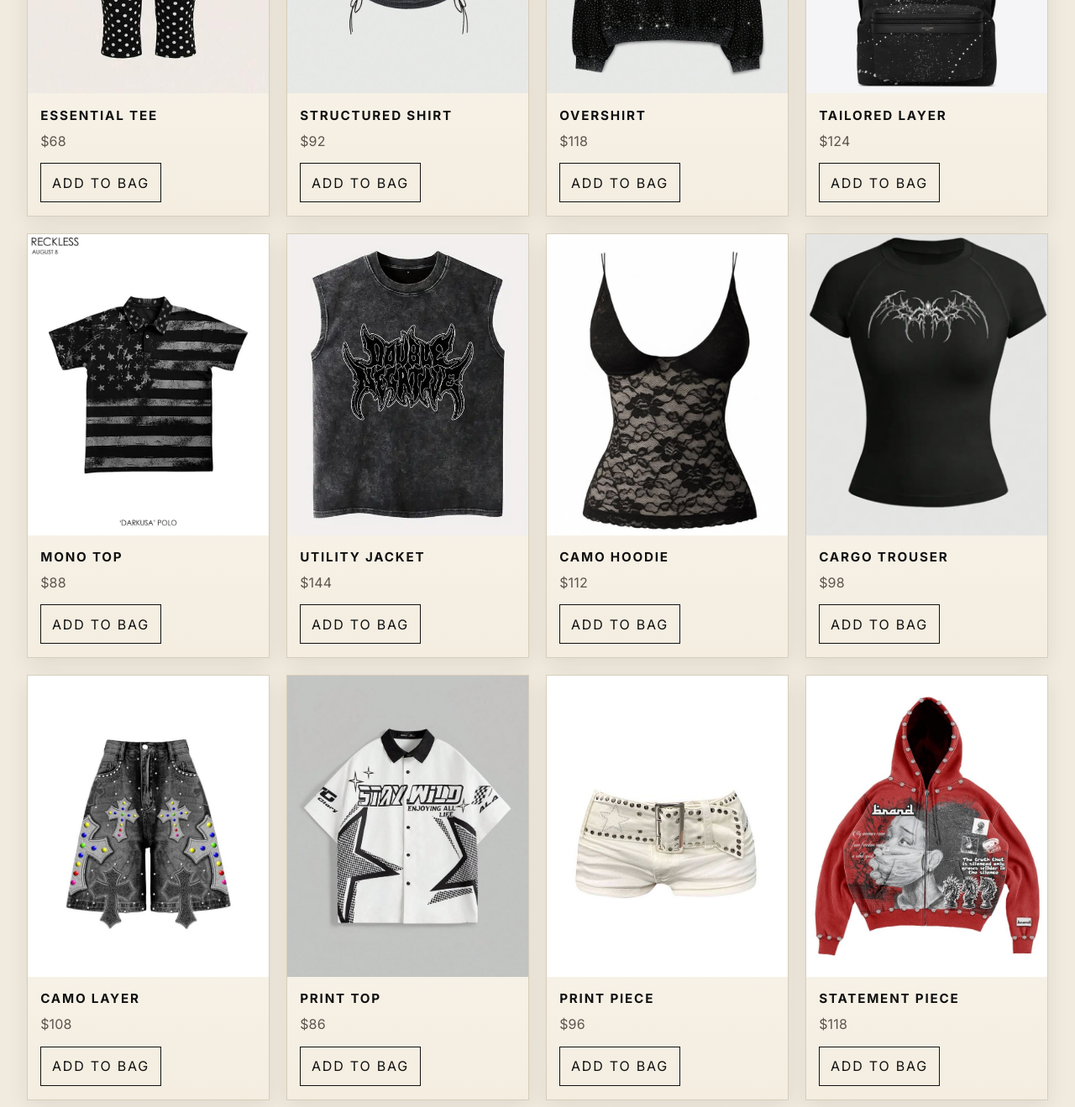
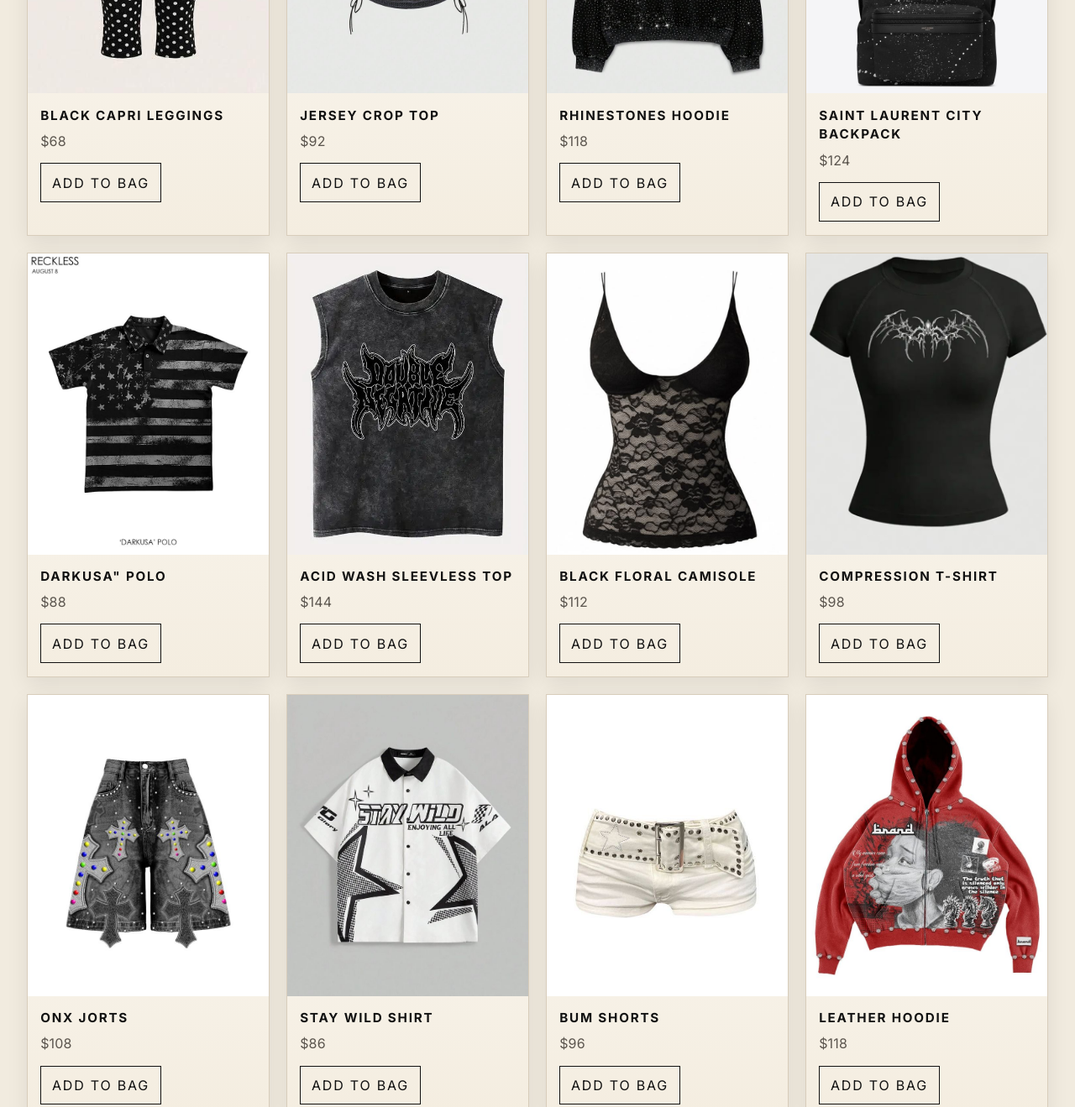
Before and after one commit to RILEYSIN/Clothing-brand, a plain HTML site: page index.html in a window 1280 px wide. Shown: the part 1980-3299 px from the top of the page at 84% size. Drawn offline with Linux system fonts and the light colour scheme.

Commit message:
ITEMS NAMES CHANGED

```diff
--- a/index.html
+++ b/index.html
@@ -205,7 +205,7 @@
           <article class="product-card">
             <img src="MAIN DROPS/1.jpg" alt="Minimal black tee" />
             <div class="card-content">
-              <h3>ESSENTIAL TEE</h3>
+              <h3>BLACK CAPRI LEGGINGS</h3>
               <p>$68</p>
               <button class="add-to-bag">ADD TO BAG</button>
             </div>
@@ -213,7 +213,7 @@
           <article class="product-card">
             <img src="MAIN DROPS/2.jpg" alt="Clean structured shirt" />
             <div class="card-content">
-              <h3>STRUCTURED SHIRT</h3>
+              <h3>JERSEY CROP TOP</h3>
               <p>$92</p>
               <button class="add-to-bag">ADD TO BAG</button>
             </div>
@@ -221,7 +221,7 @@
           <article class="product-card">
             <img src="MAIN DROPS/3.jpg" alt="Minimalist overshirt" />
             <div class="card-content">
-              <h3>OVERSHIRT</h3>
+              <h3>RHINESTONES HOODIE</h3>
               <p>$118</p>
               <button class="add-to-bag">ADD TO BAG</button>
             </div>
@@ -229,7 +229,7 @@
           <article class="product-card">
             <img src="MAIN DROPS/4.jpg" alt="Tailored layer" />
             <div class="card-content">
-              <h3>TAILORED LAYER</h3>
+              <h3>Saint Laurent City Backpack</h3>
               <p>$124</p>
               <button class="add-to-bag">ADD TO BAG</button>
             </div>
@@ -237,7 +237,7 @@
           <article class="product-card">
             <img src="MAIN DROPS/5.jpg" alt="Mono top" />
             <div class="card-content">
-              <h3>MONO TOP</h3>
+              <h3>DARKUSA" POLO</h3>
               <p>$88</p>
               <button class="add-to-bag">ADD TO BAG</button>
             </div>
@@ -245,7 +245,7 @@
           <article class="product-card">
             <img src="MAIN DROPS/6.jpg" alt="Camo utility jacket" />
             <div class="card-content">
-              <h3>UTILITY JACKET</h3>
+              <h3>ACID WASH SLEEVLESS TOP</h3>
               <p>$144</p>
               <button class="add-to-bag">ADD TO BAG</button>
             </div>
@@ -253,7 +253,7 @@
           <article class="product-card">
             <img src="MAIN DROPS/7.jpg" alt="Layered camo hoodie" />
             <div class="card-content">
-              <h3>CAMO HOODIE</h3>
+              <h3>BLACK FLORAL CAMISOLE</h3>
               <p>$112</p>
               <button class="add-to-bag">ADD TO BAG</button>
             </div>
@@ -261,7 +261,7 @@
           <article class="product-card">
             <img src="MAIN DROPS/8.jpg" alt="Camo cargo trouser" />
             <div class="card-content">
-              <h3>CARGO TROUSER</h3>
+              <h3>COMPRESSION T-SHIRT</h3>
               <p>$98</p>
               <button class="add-to-bag">ADD TO BAG</button>
             </div>
@@ -269,7 +269,7 @@
           <article class="product-card">
             <img src="MAIN DROPS/24.jpg" alt="Camo layer" />
             <div class="card-content">
-              <h3>CAMO LAYER</h3>
+              <h3>ONX JORTS</h3>
               <p>$108</p>
               <button class="add-to-bag">ADD TO BAG</button>
             </div>
@@ -277,7 +277,7 @@
           <article class="product-card">
             <img src="MAIN DROPS/10.jpg" alt="Camo print top" />
             <div class="card-content">
-              <h3>PRINT TOP</h3>
+              <h3>STAY WILD SHIRT</h3>
               <p>$86</p>
               <button class="add-to-bag">ADD TO BAG</button>
             </div>
@@ -285,7 +285,7 @@
           <article class="product-card">
             <img src="MAIN DROPS/11.jpg" alt="Camo print item" />
             <div class="card-content">
-              <h3>PRINT PIECE</h3>
+              <h3>BUM SHORTS</h3>
               <p>$96</p>
               <button class="add-to-bag">ADD TO BAG</button>
             </div>
@@ -293,7 +293,7 @@
           <article class="product-card">
             <img src="MAIN DROPS/12.jpg" alt="Camo statement piece" />
             <div class="card-content">
-              <h3>STATEMENT PIECE</h3>
+              <h3>LEATHER HOODIE</h3>
               <p>$118</p>
               <button class="add-to-bag">ADD TO BAG</button>
             </div>
@@ -301,7 +301,7 @@
           <article class="product-card">
             <img src="MAIN DROPS/13.jpg" alt="Minimal cap" />
             <div class="card-content">
-              <h3>RIGID CAP</h3>
+              <h3>GOTHIC COMPRESSION TOP</h3>
               <p>$54</p>
               <button class="add-to-bag">ADD TO BAG</button>
             </div>
@@ -309,7 +309,7 @@
           <article class="product-card">
             <img src="MAIN DROPS/25.jpg" alt="Structured beanie" />
             <div class="card-content">
-              <h3>BEANIE</h3>
+              <h3>HALTER NECK TOP X TIE COLLAR</h3>
               <p>$46</p>
               <button class="add-to-bag">ADD TO BAG</button>
             </div>
@@ -317,7 +317,7 @@
           <article class="product-card">
             <img src="MAIN DROPS/15.jpg" alt="Leather cap" />
             <div class="card-content">
-              <h3>LEATHER CAP</h3>
+              <h3>ACID WASH T-SHIRT</h3>
               <p>$76</p>
               <button class="add-to-bag">ADD TO BAG</button>
             </div>
@@ -325,7 +325,7 @@
           <article class="product-card">
             <img src="MAIN DROPS/27.jpg" alt="Classic cap" />
             <div class="card-content">
-              <h3>CLASSIC CAP</h3>
+              <h3>VON DUTCH VOLTI TOP</h3>
               <p>$58</p>
               <button class="add-to-bag">ADD TO BAG</button>
             </div>
@@ -333,7 +333,7 @@
           <article class="product-card">
             <img src="MAIN DROPS/19.jpg" alt="Minimal sleeveless jacket" />
             <div class="card-content">
-              <h3>SLEEVELESS JACKET</h3>
+              <h3>WHITE POLKA DOT CAPRI PANTS</h3>
               <p>$138</p>
               <button class="add-to-bag">ADD TO BAG</button>
             </div>
@@ -341,7 +341,7 @@
           <article class="product-card">
             <img src="MAIN DROPS/20.jpg" alt="Layered outerwear vest" />
             <div class="card-content">
-              <h3>OUTER VEST</h3>
+              <h3>MIDNIGHT STUDDDED OFF THE SHOULDER SWEATER BLACK</h3>
               <p>$132</p>
               <button class="add-to-bag">ADD TO BAG</button>
             </div>
@@ -349,7 +349,7 @@
           <article class="product-card">
             <img src="MAIN DROPS/23.jpg" alt="Outerwear layer" />
             <div class="card-content">
-              <h3>OUTER LAYER</h3>
+              <h3>STONED BAGGY JEANS</h3>
               <p>$148</p>
               <button class="add-to-bag">ADD TO BAG</button>
             </div>
```
